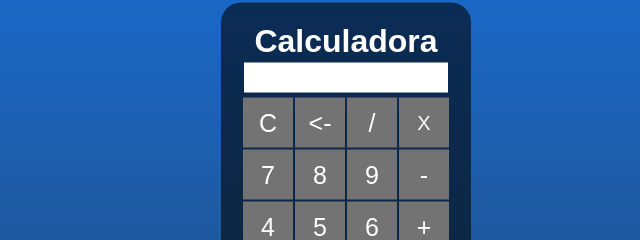
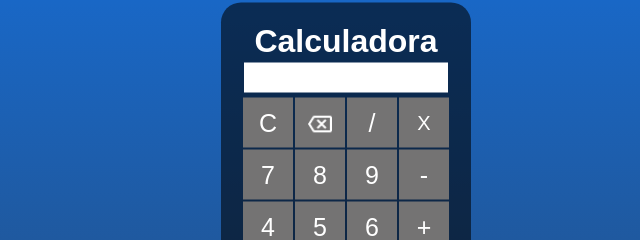
Before and after one commit to Santosajoao/Calculadora, a plain HTML site: page index.html in a window 1280 px wide. Shown: the part 201-441 px from the top of the page, 294-934 px from the left. Drawn offline with Linux system fonts and the light colour scheme.

Commit message:
Upadate inde.html

```diff
--- a/index.html
+++ b/index.html
@@ -14,7 +14,7 @@
       <table>
         <tr>
           <td><button onclick="clean()">C</button></td>
-          <td><button onclick="back()"><-</button></td>
+          <td><button onclick="back()"><img src="icons8-limpar-símbolo-24.png" alt="backspace-button"></button></td>
           <td><button onclick="inserir('/')">/</button></td>
           <td><button onclick="inserir('*')" style="font-size: 20px;">X</button></td>
         </tr>
```
